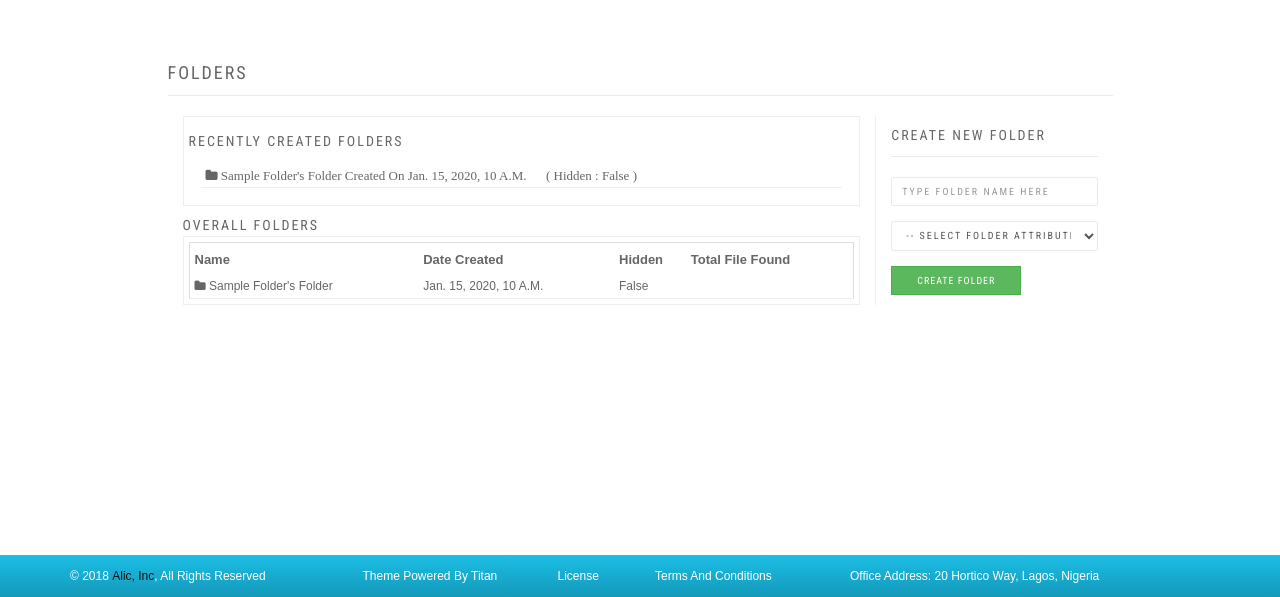
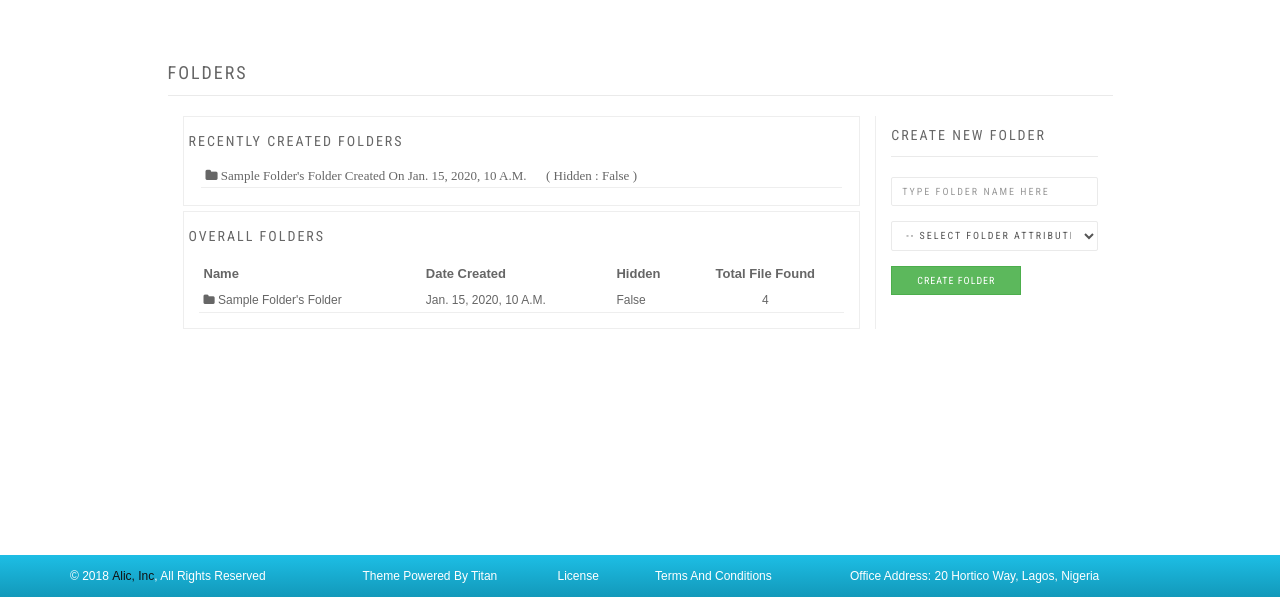
Before and after one commit to alic-xc/FileManager, a Django app: page /folder in a window 1280 px wide. Shown: the part 50-647 px from the top of the page. Run offline with Django 3.2, Linux system fonts and the light colour scheme; tables that the repository leaves empty hold one stand-in row (values such as "Sample post"); some libraries are stand-ins or nearby versions; some web fonts are replaced.

Commit message:
Still working on the folder and view for better folder retrival

```diff
--- a/Manager/templates/Manager/app/folder.html
+++ b/Manager/templates/Manager/app/folder.html
@@ -17,6 +17,9 @@
   .recently{
 
     max-height:150px;
+  }
+  .all-folders{
+    max-height:400px;
   }
   .folders{
     padding:10px;
@@ -55,6 +58,15 @@
             elem.style.display = 'block'
         }
       }
+
+       let t = document.querySelectorAll('.folder')
+       t.forEach(function(e){
+         e.onclick = function(){
+            document.querySelector('table').style.display = 'none'
+            document.querySelector('#title').innerHTML = `${this.id}`
+
+         }
+       })
     })
 </script>
 
@@ -90,29 +102,32 @@
                         {% endif %}
 
                         {% if directories %}
-                            <div class="all-folders">
-                              <h5 class="font-alt mb-0">Overall Folders </h5>
-                                <div class="folders" style='border:1px solid #eee;padding:5px;overflow:auto'>
-                                  <table style='width:100%;'>
-                                    <thead >
+                            <div class="all-folders" style='border:1px solid #eee;margin-top:5px;padding:5px;overflow:auto'>
+                              <h5 class="font-alt mb-0" id='title'>Overall Folders </h5>
+                                <div class="folders" >
+                                  <table style='width:100%;border:none;'>
+                                    <thead>
                                       <th style='padding:5px;border:none;'>Name</th>
                                       <th>Date Created</th>
                                       <th> Hidden</th>
-                                      <th>Total File Found</th>
+                                      <th style='text-align:center;'>Total File Found</th>
                                     </thead>
-
+                                    <tbody>
                               {% for directory in directories reversed %}
-
-                                <tr class='folder-node'>
+                                <tr class='folder-node folder'  id = '{{ directory.unique }}'>
                                   <td><i class='fa fa-folder' style='margin-left:5px'></i>
                                     {{ directory }}</td>
                                     <td>{{ directory.date }}</td>
                                     <td>  {{ directory.hidden }} </td>
-                                   <td></td>
+                                   <td style='text-align:center;'> {{ directory.movies.count|add:directory.music.count|add:directory.gallery.count|add:directory.document.count }} </td>
 
                                 </tr>
                               {% endfor %}
+                              </tbody>
                               </table>
+                            </div>
+                            <div class="display-folder">
+
                             </div>
                             </div>
                         {% endif %}
--- a/Manager/views.py
+++ b/Manager/views.py
@@ -5,6 +5,7 @@ from django.contrib import messages
 from .forms import folderForm
 from .models import *
 
+import json
 import os
 
 # Create your views here.
@@ -17,8 +18,6 @@ def homepage(request):
 
 
 def directory(request):
-
-
 
     if request.method == 'POST':
 
@@ -63,7 +62,34 @@ def directory(request):
 
 
 def view_directory(request, folder):
-    pass
+
+    context = {}
+
+    try:
+
+        if request.method == 'POST':
+
+            data = Folder.objects.filter(unique=folder)
+
+            if data.count() < 1:
+                raise Exception('Unreal folder!')
+
+            context['music'] = data.music.all()
+            context['gallery'] = data.gallery.all()
+            context['movies'] = data.movies.all()
+            context['documents'] = data.document.all()
+            context['success'] = 'successful'
+
+
+
+
+    except Exception as err:
+
+        context['error'] = err
+        return HttpResponse(json.dumps(context), content_type='application/json')
+
+
+
 
 def video(request):
     pass
```
